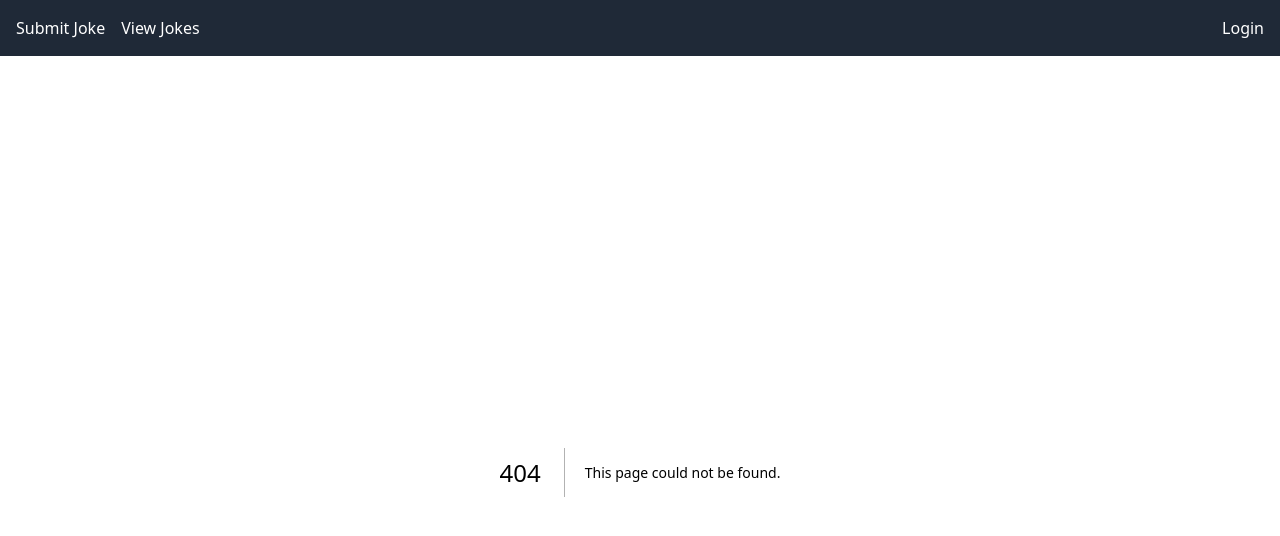
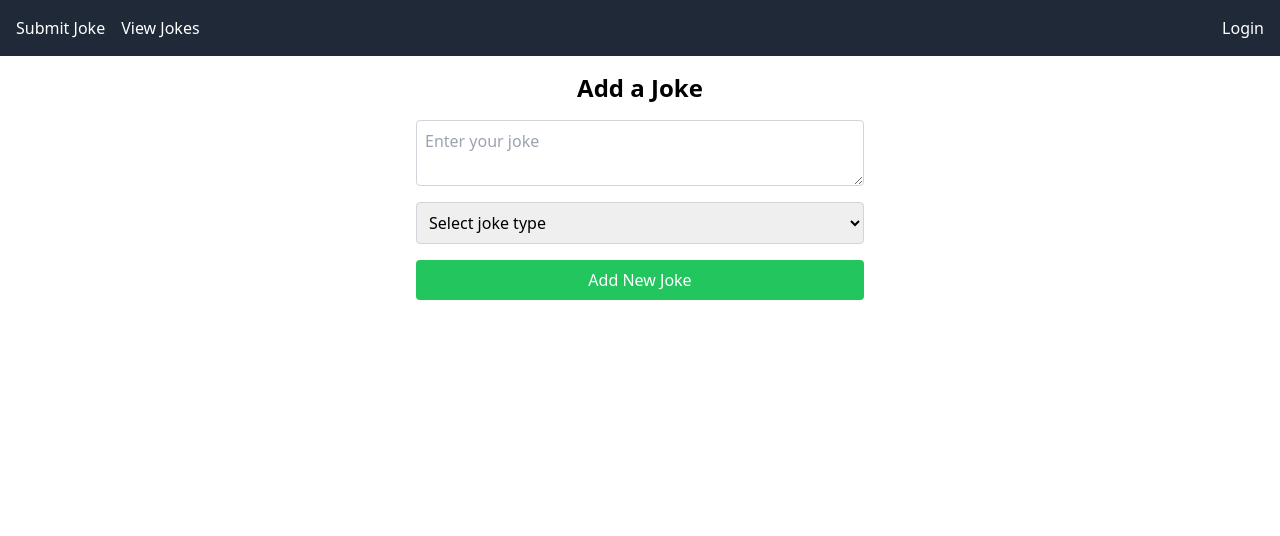
Before and after one commit to RuzbihanZaleek/jokes-service-frontend, a Next.js app: page /addJoke in a window 1280 px wide. Before the commit this address had no page. Shown: the top 536 px of the page. Built offline with nearby package versions, Linux system fonts and the light colour scheme.

Commit message:
modified submit form to use for both submit and add

```diff
--- /dev/null
+++ b/app/addJoke/page.tsx
@@ -0,0 +1,13 @@
+import JokeForm from "../components/submittedJokeComponent/JokeForm";
+import { DELIVER_API_BASE_URL } from "../constants/apiConstants";
+
+const AddJokePage = () => {
+  return (
+    <div className="flex flex-col items-center space-y-4 w-full max-w-md mx-auto">
+      <h1 className="text-2xl font-bold">Add a Joke</h1>
+      <JokeForm url={DELIVER_API_BASE_URL} buttonText="Add New Joke" />
+    </div>
+  );
+};
+
+export default AddJokePage;
--- a/app/components/Navbar.tsx
+++ b/app/components/Navbar.tsx
@@ -17,6 +17,7 @@ const Navbar = () => {
       {isAuthorized ? (
         <div className="flex ml-4 gap-4">
           <Link href="/submittedJokes">Submitted Jokes</Link>
+          <Link href="/addJoke">Add New Joke</Link>
           <Link href="/" onClick={logout}>
             Logout
           </Link>
--- a/app/components/submittedJokeComponent/JokeForm.tsx
+++ b/app/components/submittedJokeComponent/JokeForm.tsx
@@ -1,17 +1,18 @@
 "use client";
 
 import { useState } from "react";
-import { JOKE_TYPES, SUBMIT_API_BASE_URL } from "../../constants/apiConstants";
+import { JOKE_TYPES } from "../../constants/apiConstants";
 import { showAlert } from "@/app/utils/AlertUtil";
+import { JokeFormProps } from "@/app/types/joke";
 
-const JokeForm = () => {
+const JokeForm: React.FC<JokeFormProps> = ({ url, buttonText }) => {
   const [content, setContent] = useState<string>("");
   const [type, setType] = useState<string>("");
 
   const handleSubmit = async (e: React.FormEvent) => {
     e.preventDefault();
     try {
-      const response = await fetch(SUBMIT_API_BASE_URL, {
+      const response = await fetch(url, {
         method: "POST",
         headers: {
           "Content-Type": "application/json",
@@ -80,7 +81,7 @@ const JokeForm = () => {
         ))}
       </select>
       <button type="submit" className="p-2 bg-green-500 text-white rounded">
-        Submit Joke
+        {buttonText}
       </button>
     </form>
   );
--- a/app/submit/page.tsx
+++ b/app/submit/page.tsx
@@ -1,10 +1,11 @@
 import JokeForm from "../components/submittedJokeComponent/JokeForm";
+import { SUBMIT_API_BASE_URL } from "../constants/apiConstants";
 
 const SubmitPage = () => {
   return (
     <div className="flex flex-col items-center space-y-4 w-full max-w-md mx-auto">
       <h1 className="text-2xl font-bold">Submit a Joke</h1>
-      <JokeForm />
+      <JokeForm url={SUBMIT_API_BASE_URL} buttonText="Submit Joke" />
     </div>
   );
 };
--- a/app/types/joke.ts
+++ b/app/types/joke.ts
@@ -12,3 +12,8 @@ export interface DeliveredJoke extends BaseJoke {
 export interface SubmittedJoke extends BaseJoke {
   _id: string;
 }
+
+export interface JokeFormProps {
+  url: string;
+  buttonText: string;
+}
```
